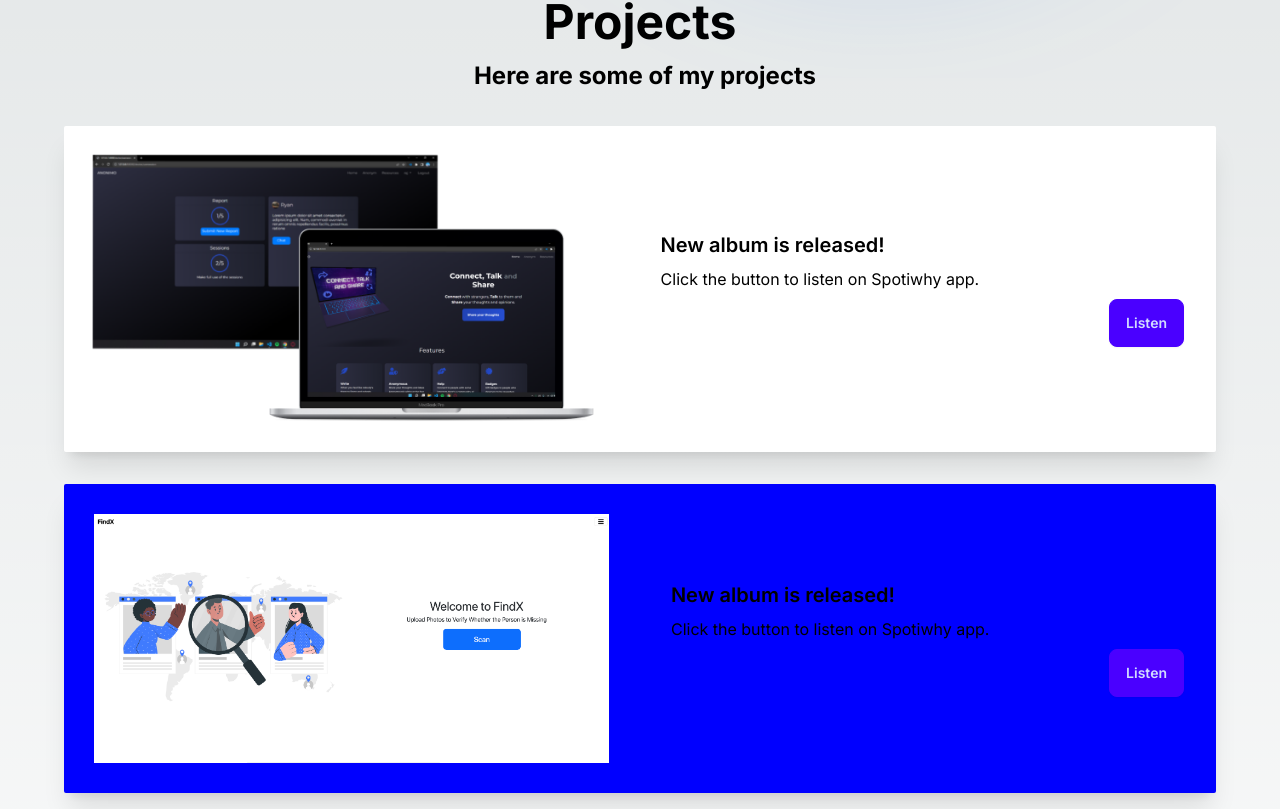
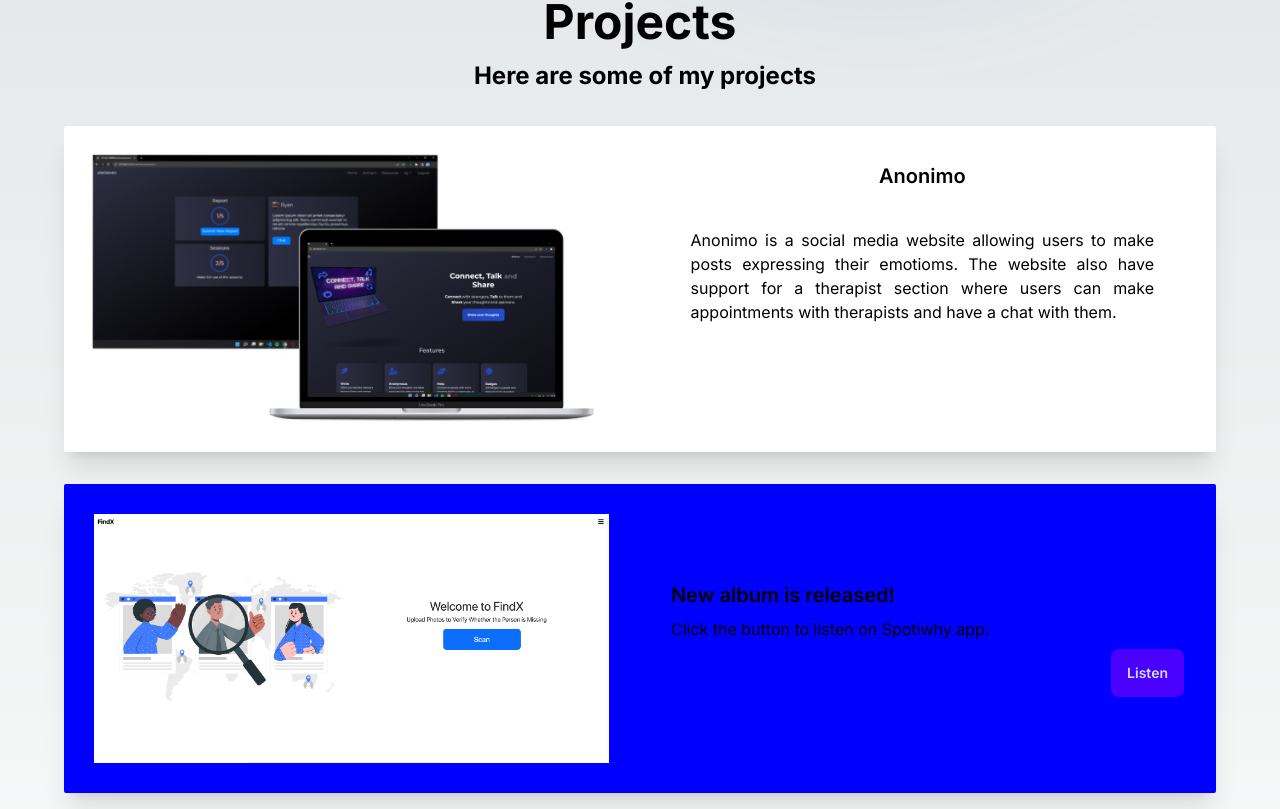
Before and after one commit to rangelkoli/Portfolio, a Next.js app: page / in a window 1280 px wide. Shown: the part 831-1640 px from the top of the page. Built offline with nearby package versions, Linux system fonts and the light colour scheme.

Commit message:
Added Anonimo Link on Home Screen

```diff
--- a/app/globals.css
+++ b/app/globals.css
@@ -56,6 +56,90 @@ body {
   margin-bottom: 0.5em;
 }
 
+.card-para{
+  font-size: 1rem;
+  text-align: justify;
+
+}
+
+.box {
+  width: 140px;
+  height: auto;
+  float: left;
+  transition: .5s linear;
+  position: relative;
+  display: flex; /* Change display property to flex */
+  align-items: center; /* Align items vertically */
+  justify-content: center; /* Align items horizontally */
+  overflow: hidden;
+  padding: 15px;
+  text-align: center;
+  margin: 0 5px;
+  background: transparent;
+  text-transform: uppercase;
+  font-weight: 900;
+}
+
+.box:before {
+  position: absolute;
+  content: '';
+  left: 0;
+  bottom: 0;
+  height: 4px;
+  width: 100%;
+  border-bottom: 4px solid transparent;
+  border-left: 4px solid transparent;
+  box-sizing: border-box;
+  transform: translateX(100%);
+}
+
+.box:after {
+  position: absolute;
+  content: '';
+  top: 0;
+  left: 0;
+  width: 100%;
+  height: 4px;
+  border-top: 4px solid transparent;
+  border-right: 4px solid transparent;
+  box-sizing: border-box;
+  transform: translateX(-100%);
+}
+
+.box:hover {
+  box-shadow: 0 5px 15px rgba(0, 0, 0, 0.5);
+}
+
+.box:hover:before {
+  border-color: #ffffff;
+  height: 100%;
+  transform: translateX(0);
+  transition: .3s transform linear, .3s height linear .3s;
+}
+
+.box:hover:after {
+  border-color: #ffffff;
+  height: 100%;
+  transform: translateX(0);
+  transition: .3s transform linear, .3s height linear .5s;
+}
+
+button {
+  color: rgb(255, 255, 255);
+  text-decoration: none;
+  cursor: pointer;
+  outline: none;
+  border: none;
+  background: transparent;
+}
+@media screen and (min-width: 768px) {
+  .card-para{
+    text-align: justify;
+    padding: 30px;
+
+  }
+
+}
 @media (max-width: 768px) {
   .heroTitle {
     font-size: 4rem;
@@ -71,6 +155,9 @@ body {
 }
 
 @media (max-width: 480px) {
+  .mainNavText{
+    font-size: 1.25rem !important;
+  }
 
 
   .heroContainer{
--- a/app/page.tsx
+++ b/app/page.tsx
@@ -16,6 +16,8 @@ import FindXHome from "../assets/images/FindXHomeScreen.png";
 import laptop from "../assets/animations/laptopX.json";
 import { Kaushan_Script } from "next/font/google";
 import AnonTitle from "../assets/images/AnonminoHome.png";
+import ExternalLink from "../assets/images/ExternalLink.svg";
+
 
 const kaushenScript = Kaushan_Script({ subsets: ["latin"],
   display: "swap",
@@ -48,7 +50,7 @@ export default function Home() {
         zIndex: 1,
         alignItems: "center",
       }}>
-    <a className="btn btn-ghost text-xl font-bold" style={{
+    <a className="btn btn-ghost font-bold mainNavText" style={{
       fontSize: "2rem",
       fontWeight: "bold",
       backgroundColor: "transparent",
@@ -87,7 +89,7 @@ export default function Home() {
     </a>
   </div>
   <div className="flex-none" style={{
-    fontSize: "3rem",
+    fontSize: "4rem",
   }}>
     <ul className="menu menu-horizontal px-1">
       <li><a href="#projects">Projects</a></li>
@@ -271,11 +273,26 @@ export default function Home() {
                   </figure>
                   <div className="card-body" style={{
                     width: "100%",
+                    alignItems: "center",
+                    textAlign: "justify",
+
                   }}>
-                    <h2 className="card-title">New album is released!</h2>
-                    <p>Click the button to listen on Spotiwhy app.</p>
+                    <h2 className="card-title" style={{
+                      textAlign: "center",
+
+                    }}>Anonimo</h2>
+                    <p className="card-para">Anonimo is a social media website allowing users to make posts expressing their emotioms. The website also have support for a therapist
+                      section where users can make appointments with therapists and have a chat with them.
+                    </p>
                     <div className="card-actions justify-end">
-                      <button className="btn btn-primary">Listen</button>
+                      <a href="https://github.com/rangelkoli/Anonimo-ML">
+                    <button style={{ display: "flex", alignItems: "center" }}>
+                      <span className="box">
+                        Github
+                        <Image src={ExternalLink} alt="Album" width={20} height={20} style={{ marginLeft: "0.5rem", color: "white" }} />
+                      </span>
+                    </button>
+                    </a>
                     </div>
                   </div>
                 </div>
```
Also changed, not shown: assets/images/ExternalLink.svg (added).
